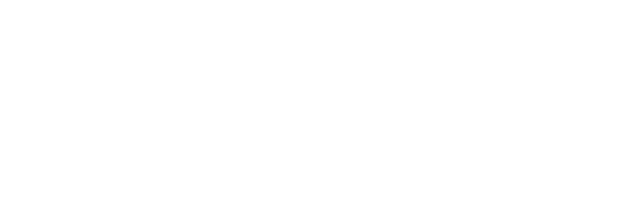
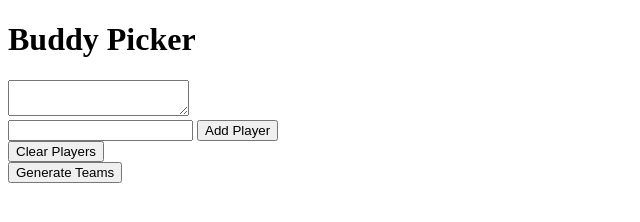
Before and after one commit to kunakatadiwanashe/Buudy-Picker, a plain HTML site: page index.html in a window 1280 px wide. Shown: the whole page, without its empty margins (0-640 px from the left). Drawn offline with Linux system fonts and the light colour scheme.

Commit message:
html maksup

```diff
--- a/index.html
+++ b/index.html
@@ -8,5 +8,38 @@
 </head>
 <body>
 
+
+
+    <h1>Buddy Picker</h1>
+
+    <div id="main">
+        <div id="left">
+
+            <textarea id="pl" class="pl ta" readonly></textarea><br>
+            <input type="text" id="apt" maxlength="24" />
+            <input type="button" id="ap" onClick="addPlayer()" value="Add Player" /><br>
+            <input type="button" id="gt" onClick="clrPlayers()" value="Clear Players" /><br>
+            <input type="button" id="gt" onClick="genTeams()" value="Generate Teams" />
+            <div id="mail"></div>
+        </div>
+
+        <div id="right">
+            <div id="red" class="pl"></div>
+            <div id="blue" class="pl"></div>
+        </div>
+    </div>
+
+
+
+
+
+
+
+
+
+
+
+
+
 </body>
 </html>
```
